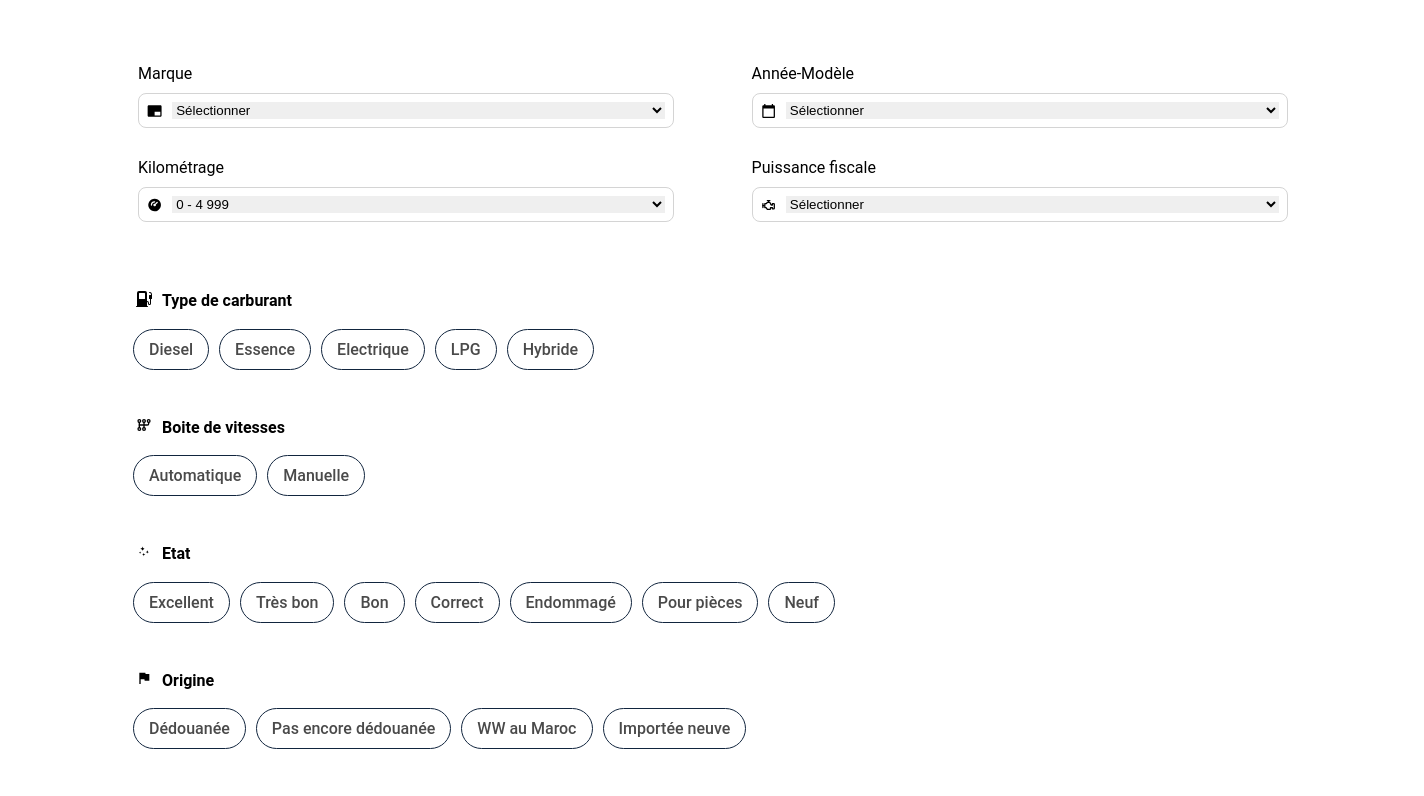
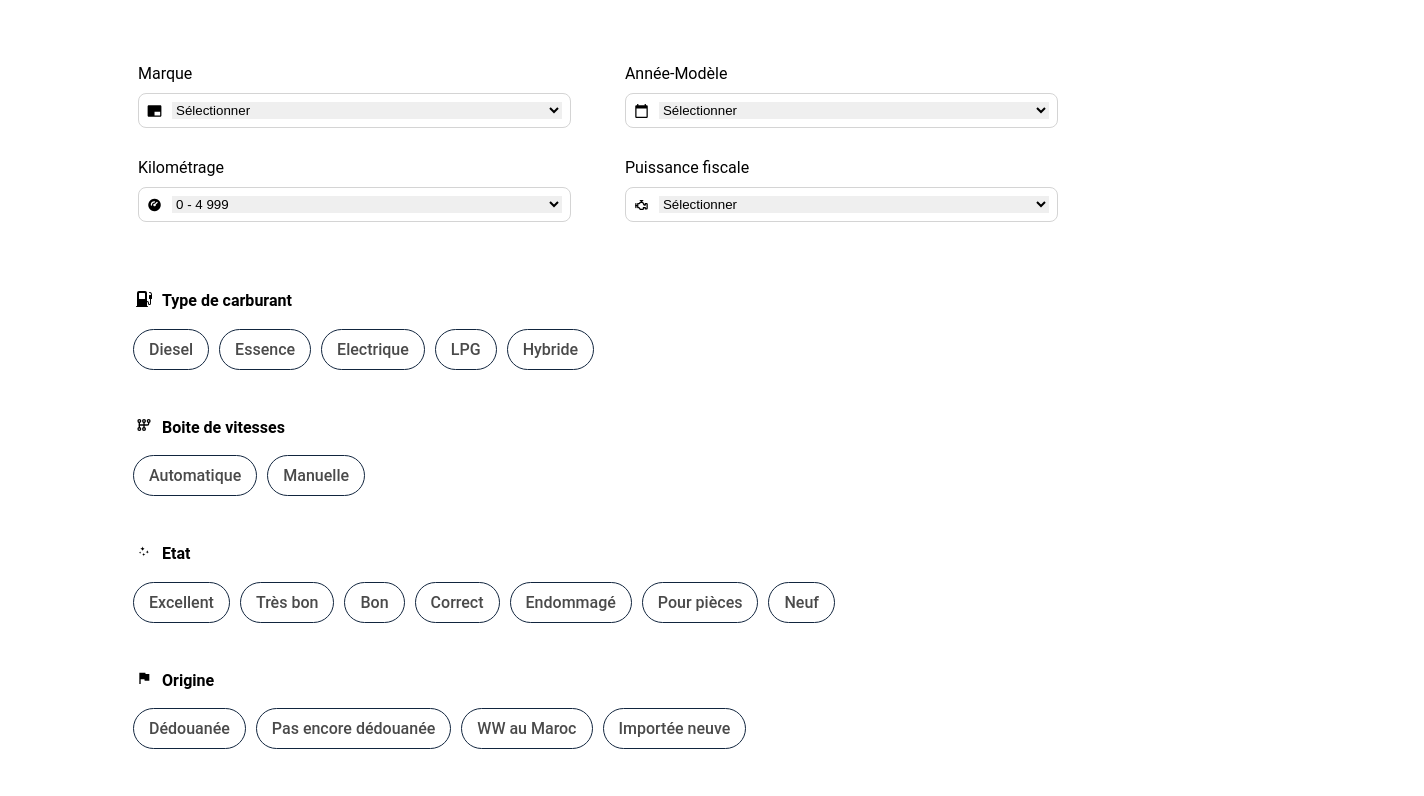
Before and after one commit to Aveamxela/form-avito, a React (Create React App) app: page / in a window 1280 px wide. Shown: the top 796 px of the page, 1424 px wide, since content can reach past the window. Built offline with nearby package versions, Linux system fonts and the light colour scheme.

Commit message:
width_body

```diff
--- a/src/style/main.css
+++ b/src/style/main.css
@@ -3,5 +3,5 @@ body {
         Helvetica Neue, sans-serif;
     font-size: 1rem;
     margin: 5% 10% ;
-    width: 100vw;
+    max-width: 100vw;
 }
```
